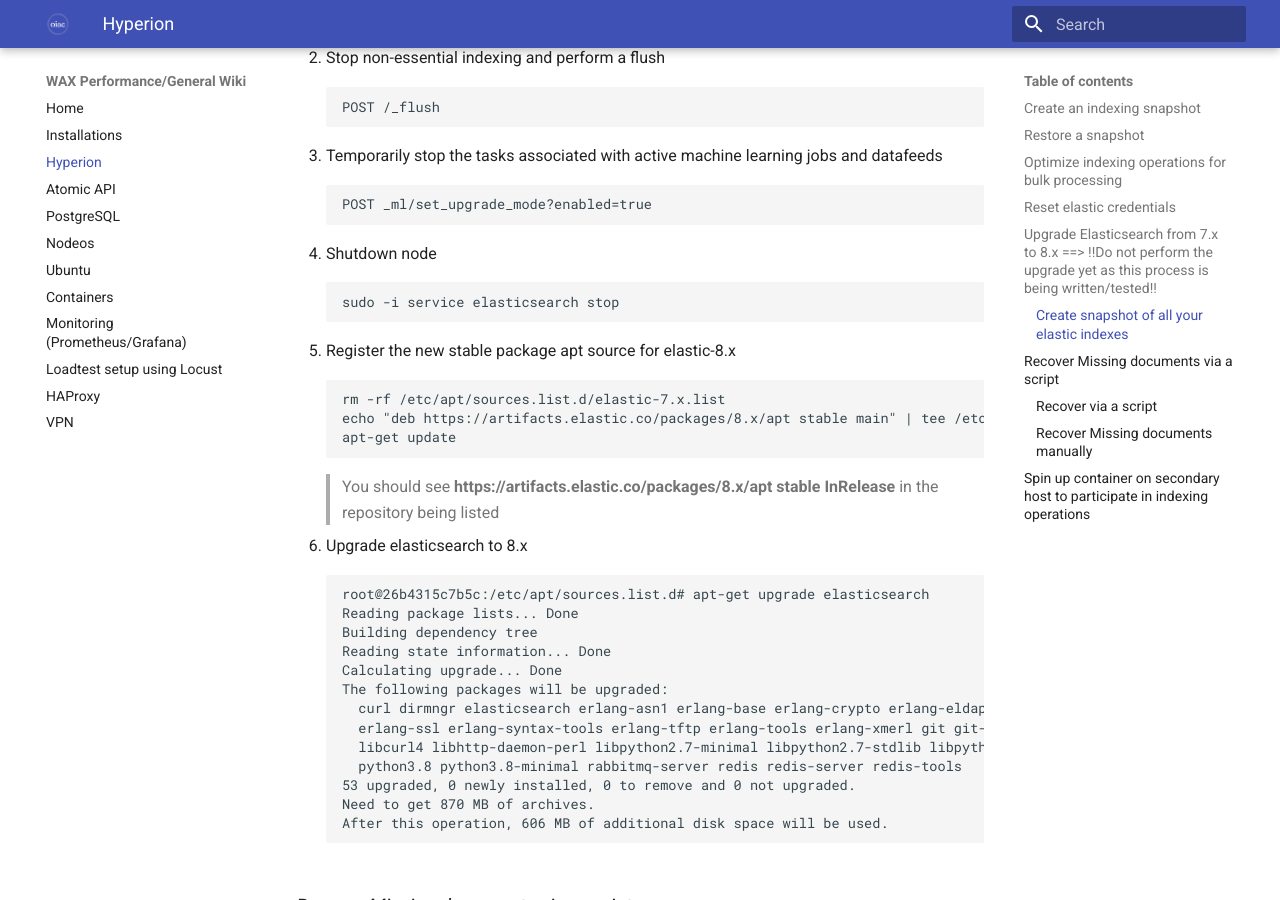
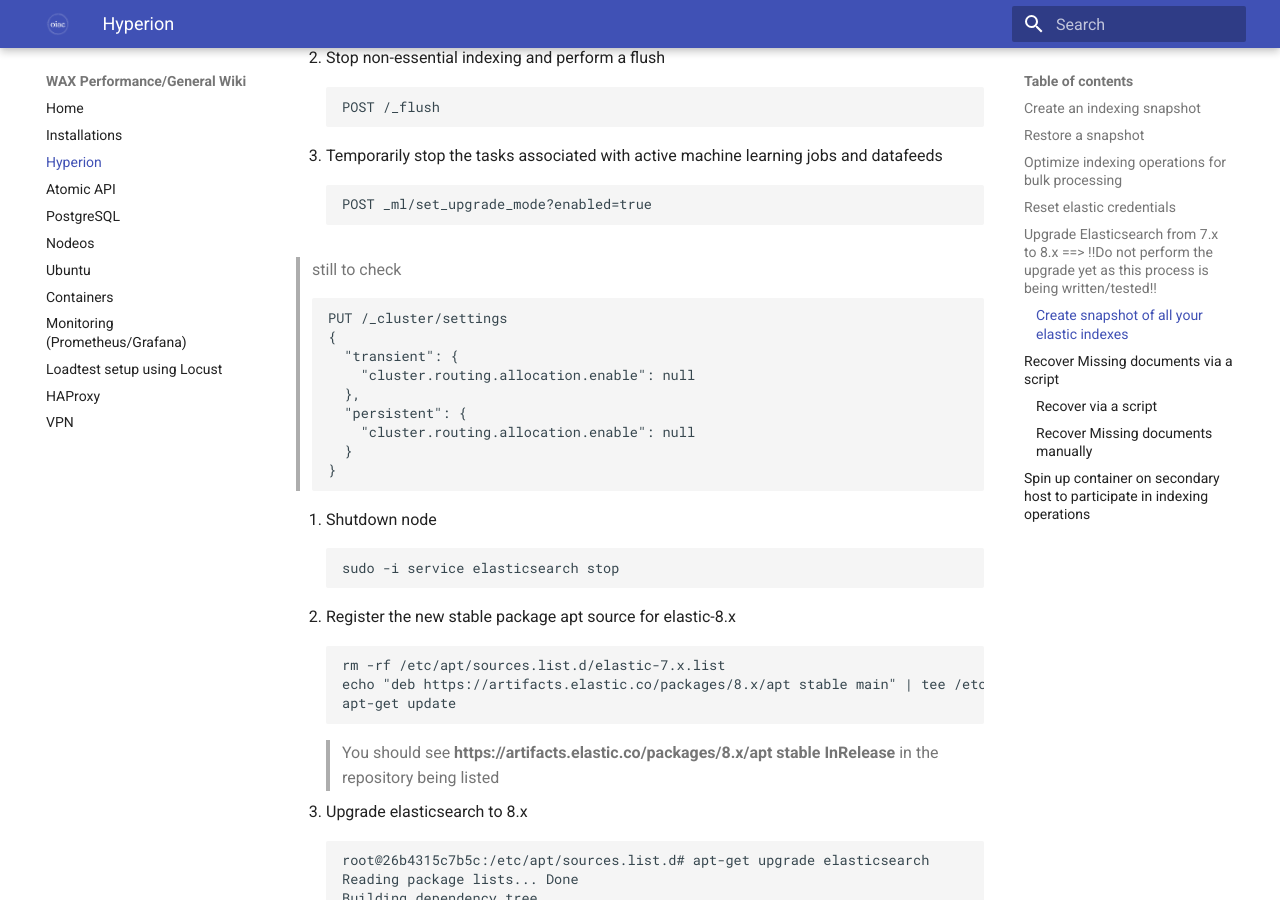
Before and after one commit to oneinacillian/wiki, an MkDocs documentation site: the page built from docs/hyperion.md, in a window 1280 px wide and 900 px high, scrolled down 6696 px. Built offline with MkDocs 1.6.1 and Material for MkDocs 9.7.7, drawn with Linux system fonts in a browser that asks for light colours.

Commit message:
reference to check

````diff
--- a/docs/hyperion.md
+++ b/docs/hyperion.md
@@ -184,6 +184,20 @@
 ```
 POST _ml/set_upgrade_mode?enabled=true
 ```
+
+> still to check
+```
+PUT /_cluster/settings
+{
+  "transient": {
+    "cluster.routing.allocation.enable": null
+  },
+  "persistent": {
+    "cluster.routing.allocation.enable": null
+  }
+}
+```
+
 4. Shutdown node
 ```
 sudo -i service elasticsearch stop
````
